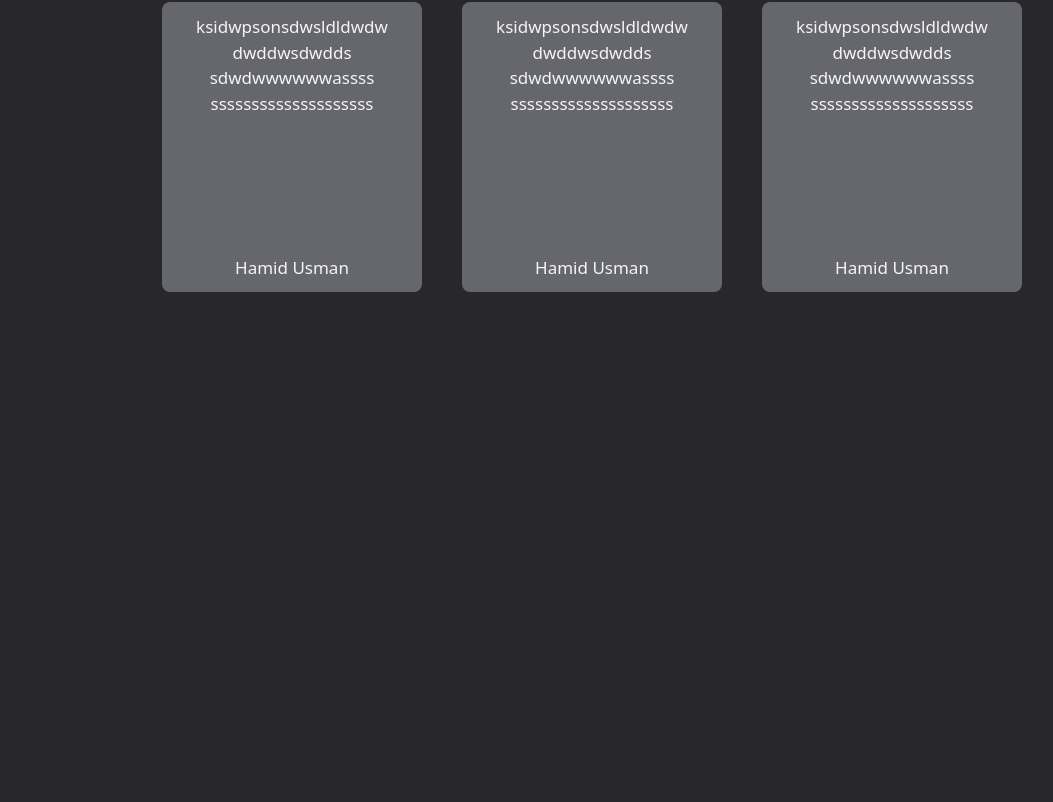
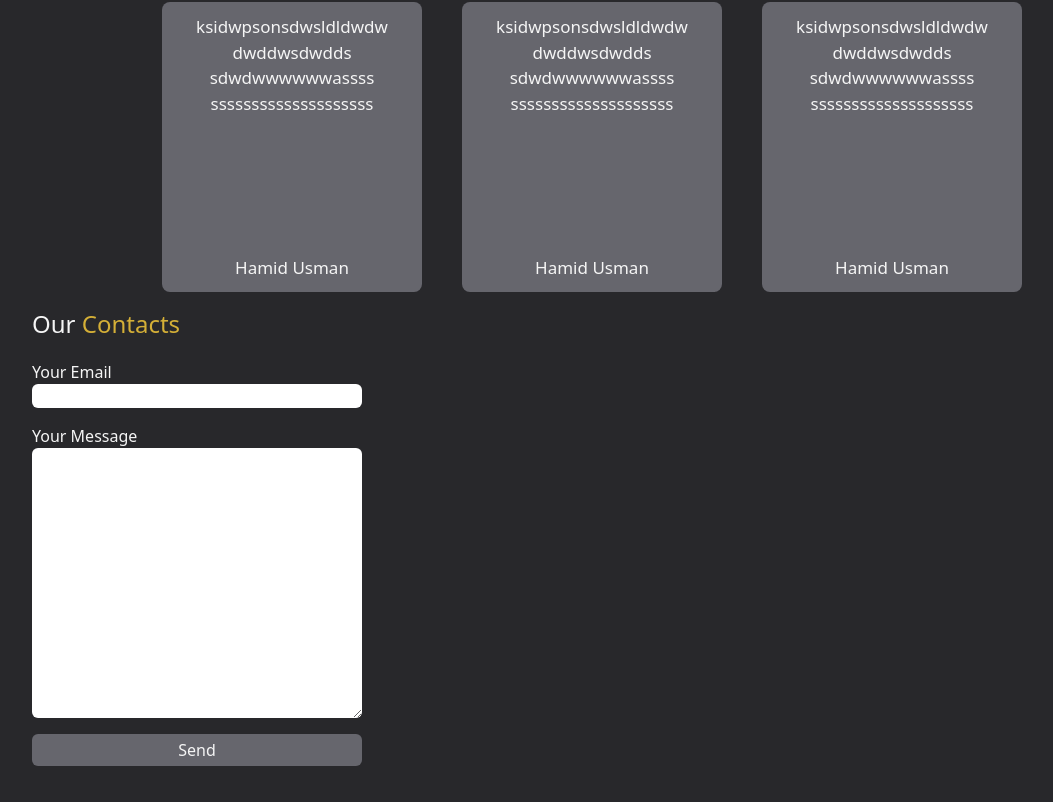
Before and after one commit to Hamidusman/Avanti-Frontend, a React (Vite) app in the folder SovnGaard/: page / in a window 1280 px wide. Shown: the part 1350-2152 px from the top of the page, without its empty margins (48-1101 px from the left). Before the commit the page ends 1658 px from the top, so only its background shows below. Built offline with nearby package versions, Linux system fonts and the light colour scheme.

Commit message:
contact form update

```diff
--- a/SovnGaard/src/App.jsx
+++ b/SovnGaard/src/App.jsx
@@ -5,6 +5,7 @@ import Header from './header'
 import Hero from './hero'
 import About from './about'
 import Review from './review'
+import Contact from './contact'
 
 function App(){
 
@@ -14,6 +15,7 @@ function App(){
     <Hero />
     <About />
     <Review />
+    <Contact />
 
     </>
   )
--- /dev/null
+++ b/SovnGaard/src/contact.jsx
@@ -0,0 +1,30 @@
+
+
+function Contact(){
+
+    return(
+        <section className="md:px-20">
+
+            <header className="text-2xl my-5 text-smoke">Our <span className="text-primary">Contacts</span></header>
+
+            <form action="" method="post" className="text-smoke my-5">
+                <div className="flex flex-col mb-4 ">
+                    <label htmlFor="">Your Email</label>
+                    <input type="email" className="rounded-md text-matte px-2 w-[330px]" />
+                </div>
+
+                <div className="flex flex-col mb-4 ">
+                    <label htmlFor="">Your Message</label>
+                    <textarea className="max-w-[330px] h-[270px] rounded-md text-matte p-1" name="" id=""></textarea>
+                </div>
+                <button type="submit" className="bg-gray hover:bg-primary hover:text-matte
+                                                 px-7 py-1 mb-4 rounded-md
+                                                 w-[330px]">Send</button>
+            </form>
+
+        </section>
+    )
+
+}
+
+export default Contact
--- a/SovnGaard/src/review.jsx
+++ b/SovnGaard/src/review.jsx
@@ -5,7 +5,7 @@ function Review(){
         <section  className="about
                              my-10 md:px-20 h-[600px]">
 
-            <heading className="  text-2xl my-5 text-smoke">What The <span className="text-primary">Numbers</span> Say</heading>
+            <header className="  text-2xl my-5 text-smoke">What The <span className="text-primary">Numbers</span> Say</header>
 
             <div className="cotainers my-10 flex justify-between text-smoke">
                 <div className="stat-box w-[190px] h-[170px]  bg-primary
```
